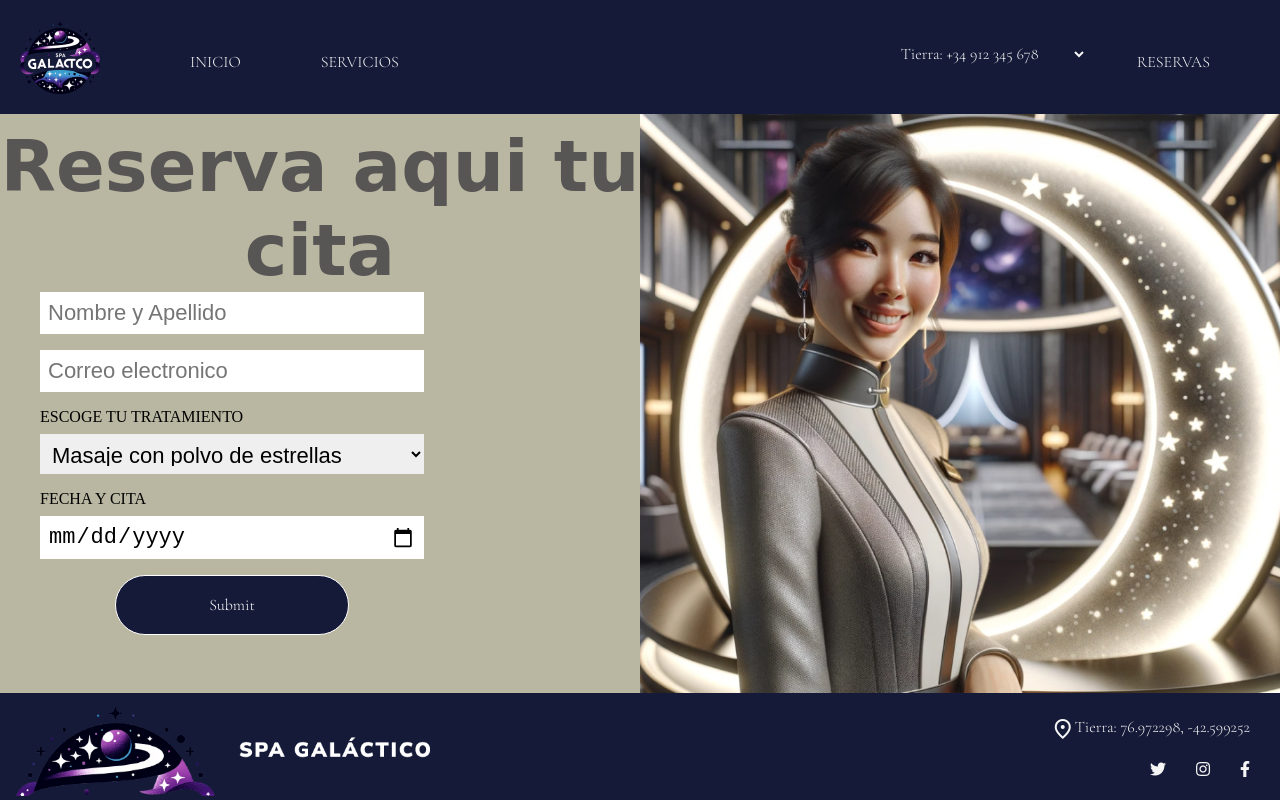
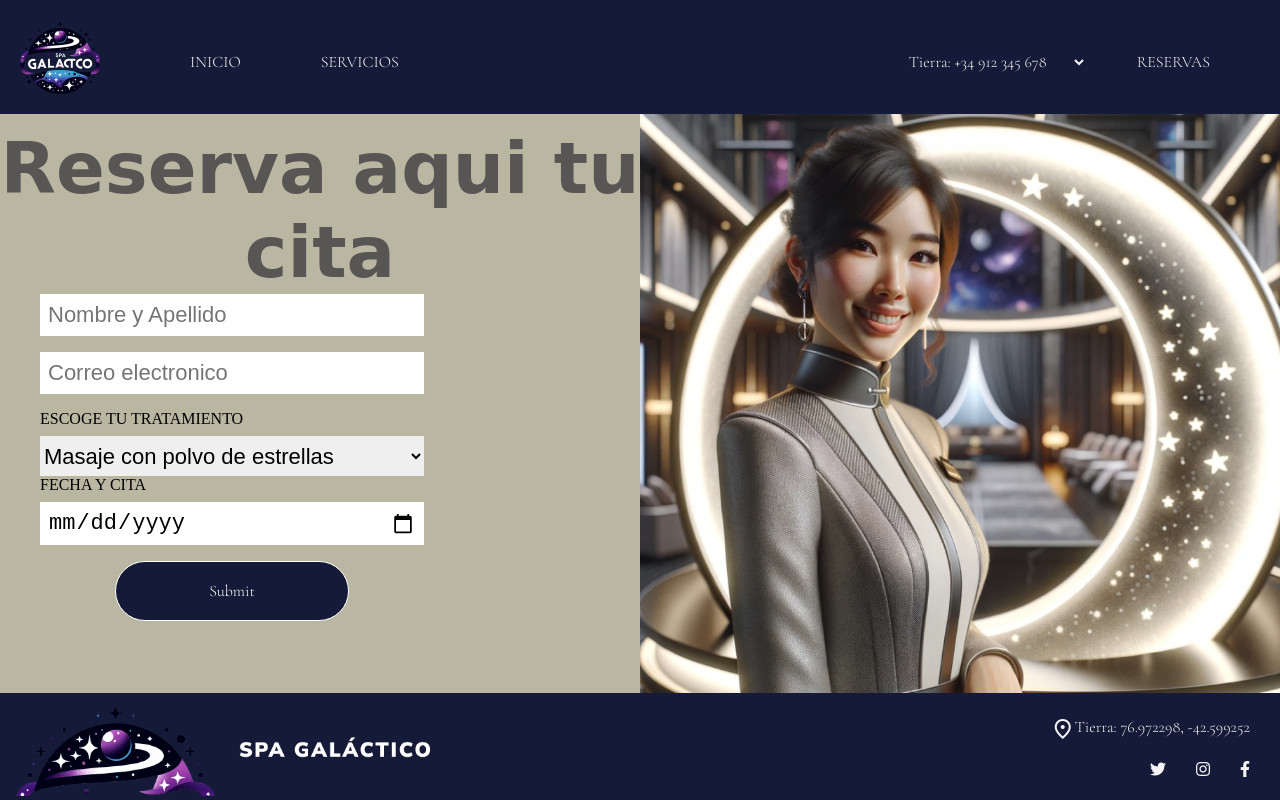
Before and after one commit to FactoriaF5Code/rc2-project2-project-2-group-2, a plain HTML site: page contact.html in a window 1280 px wide. Drawn offline with nearby package versions, Linux system fonts and the light colour scheme; a web font is replaced by a local one.

Commit message:
contact files

```diff
--- a/contact.css
+++ b/contact.css
@@ -32,7 +32,7 @@ label {
     margin-bottom: 8px;
 }
 
-input, select {
+input {
     margin-bottom: 16px;
     padding: 8px;
     font-size: 22px;
```
